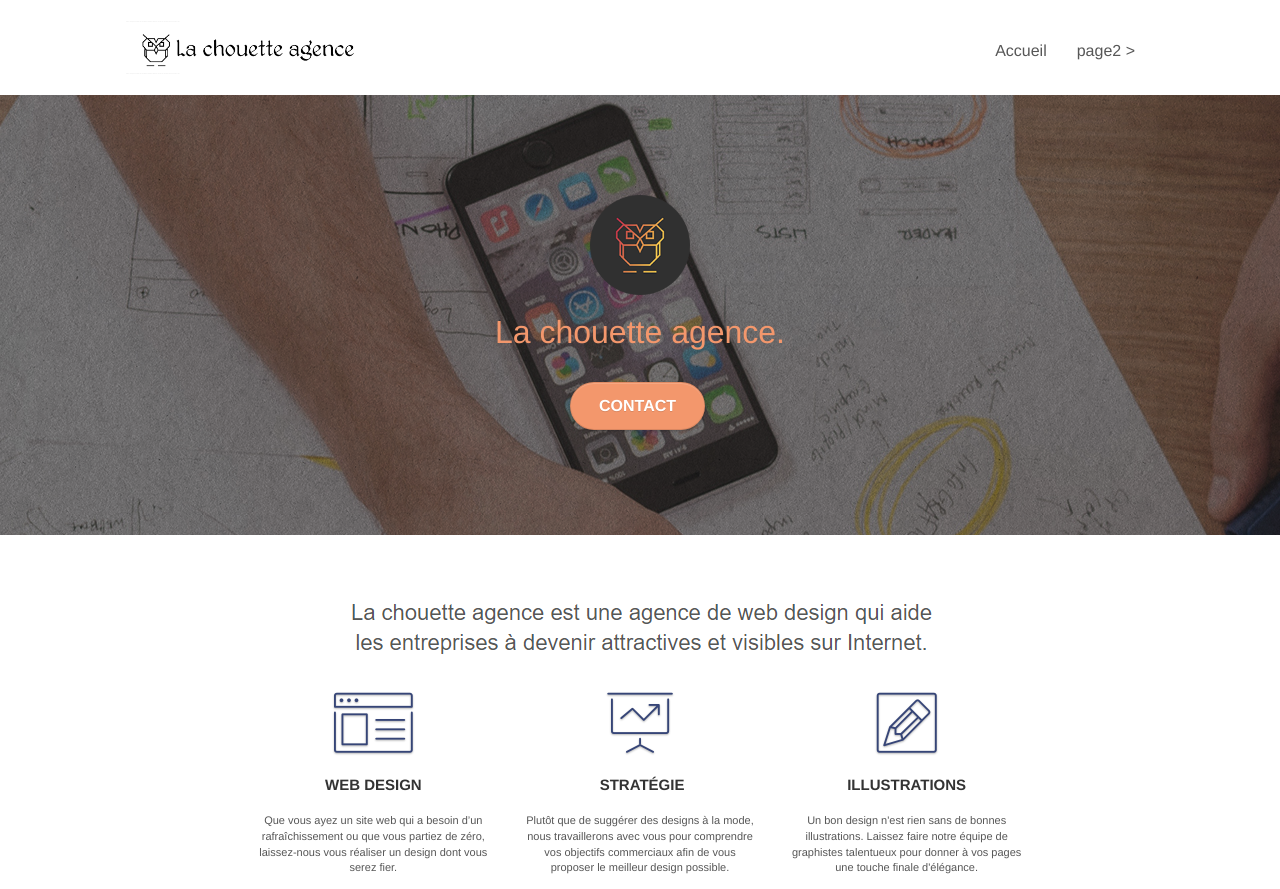
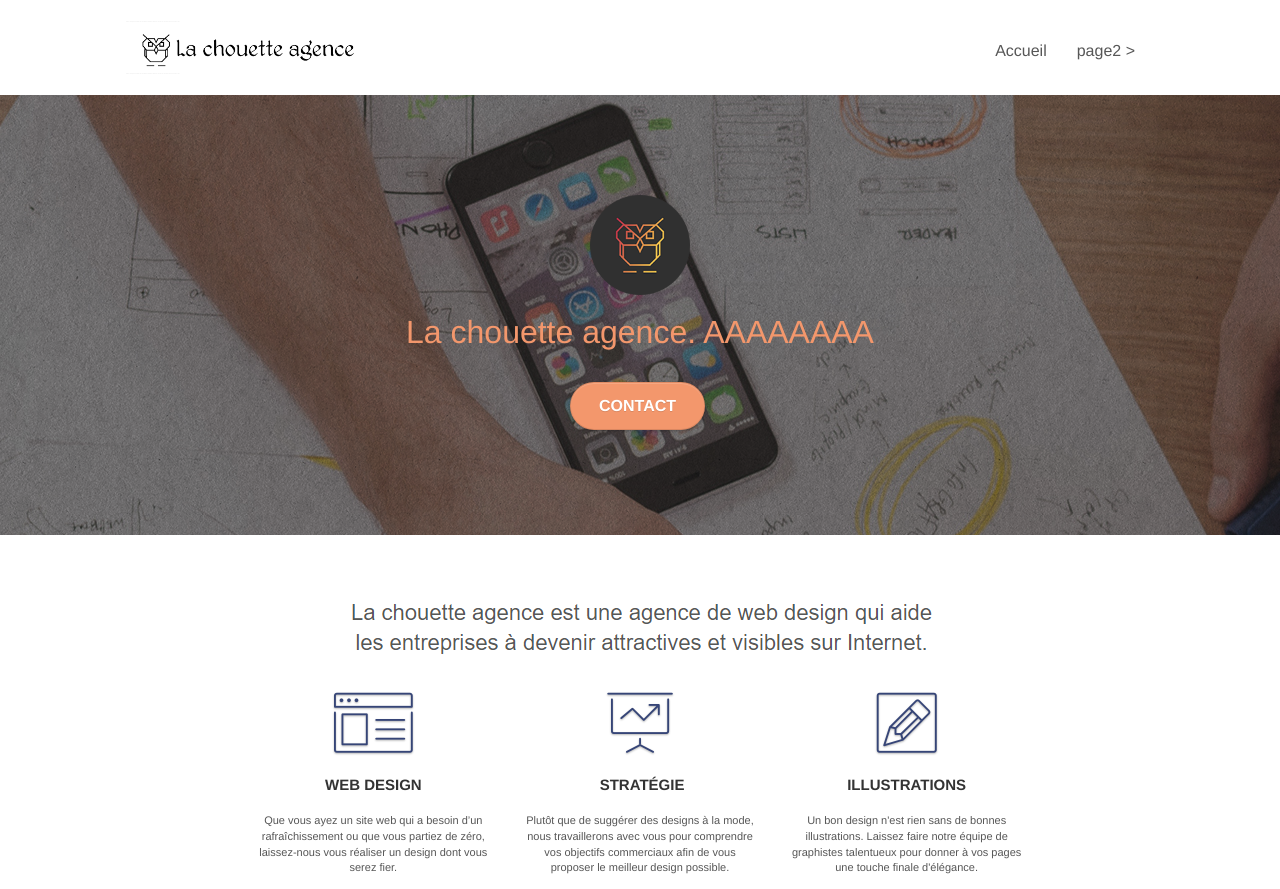
Before and after one commit to csaliou/test.github.io, a plain HTML site: page index.html in a window 1280 px wide. Shown: the top 889 px of the page. Drawn offline with Linux system fonts and the light colour scheme.

Commit message:
Update index.html

```diff
--- a/index.html
+++ b/index.html
@@ -68,7 +68,7 @@
 			<div class="col-sm-12">
 				<img src="img/logo.png" class="center-block image-resize-mode" width="100" alt="La chouette agence, agence web paris, création logo paris" />
 				<h1 class="text-center hero-bloc-text tc-white ">
-					La chouette agence.
+					La chouette agence. AAAAAAAA
 				</h1>
 				<div class="text-center">
 					<a href="page2.html" class="btn btn-lg btn-clean btn-rd cta-hero btn-atomic-tangerine" id="cta-hero">Contact</a>
```
